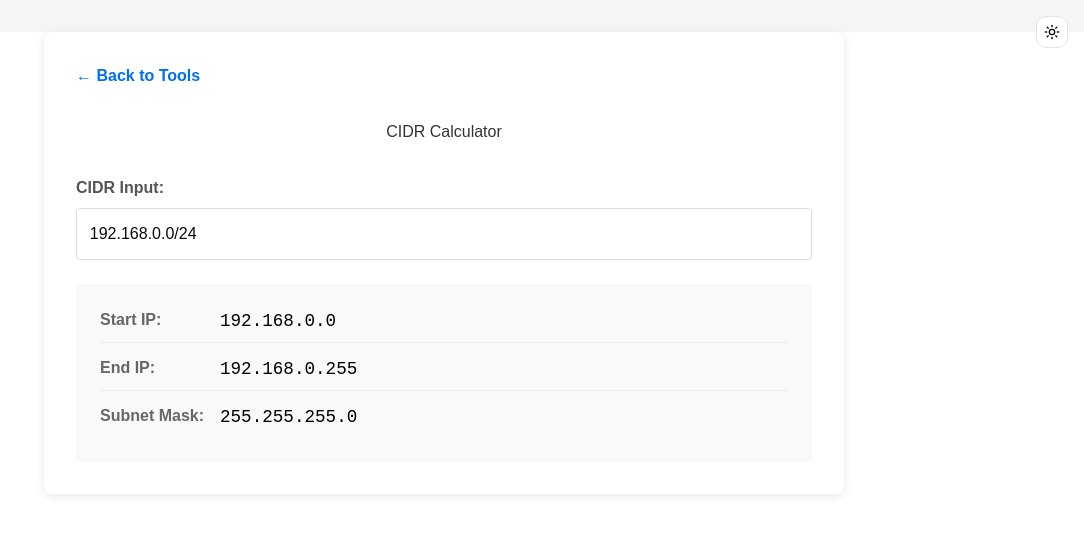
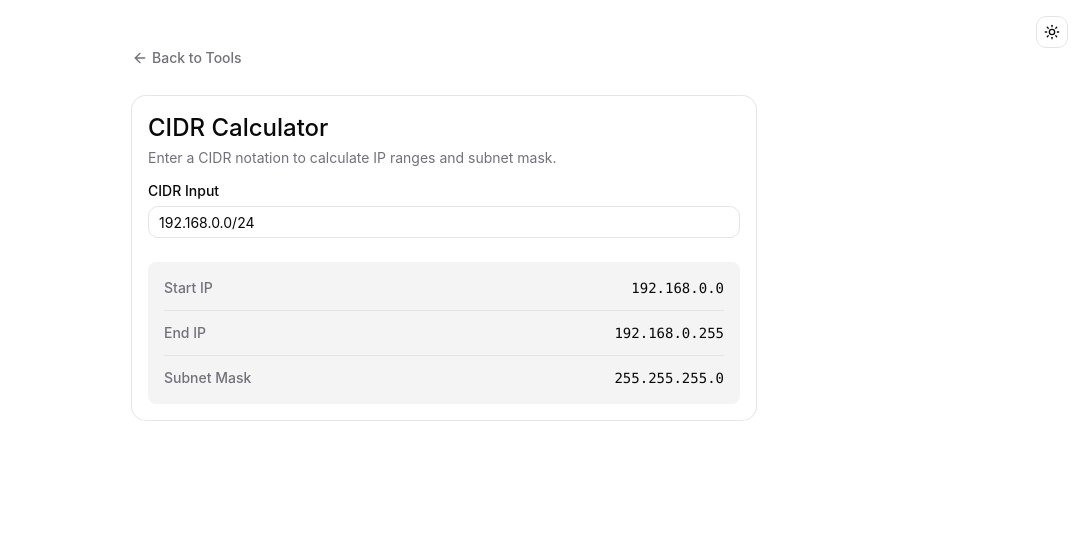
Before and after one commit to orykr/tool.ory.kr, a SvelteKit app in the folder frontend/: page /cidr in a window 1280 px wide. Shown: the top 534 px of the page, without its empty margins (196-1280 px from the left). Built offline with nearby package versions, Linux system fonts and the light colour scheme.

Commit message:
refactor(cidr): migrate CIDR calculator to shadcn-svelte

```diff
--- a/frontend/src/routes/cidr/+page.svelte
+++ b/frontend/src/routes/cidr/+page.svelte
@@ -1,141 +1,65 @@
 <script lang="ts">
-    import { calculateCidrInfo } from '$lib/cidr';
+	import { calculateCidrInfo } from "$lib/cidr";
+	import * as Card from "$lib/components/ui/card/index.js";
+	import { Input } from "$lib/components/ui/input/index.js";
+	import { Label } from "$lib/components/ui/label/index.js";
+	import { Separator } from "$lib/components/ui/separator/index.js";
+	import ArrowLeft from "lucide-svelte/icons/arrow-left";
 
-    let inputCidr = '192.168.0.0/24';
-    let result = calculateCidrInfo(inputCidr);
-
-    function handleInput() {
-        result = calculateCidrInfo(inputCidr);
-    }
+	let inputCidr = $state("192.168.0.0/24");
+	let result = $derived(calculateCidrInfo(inputCidr));
 </script>
 
-<main>
-    <nav>
-        <a href="/">← Back to Tools</a>
+<main class="container mx-auto max-w-2xl px-6 py-12">
+	<nav class="mb-6">
+		<a
+			href="/"
+			class="text-muted-foreground hover:text-foreground inline-flex items-center gap-1 text-sm font-medium transition-colors"
+		>
+			<ArrowLeft class="h-4 w-4" />
+			Back to Tools
+		</a>
 	</nav>
-    <h1>CIDR Calculator</h1>
 
-    <div class="input-group">
-        <label for="cidr">CIDR Input:</label>
-        <input
-            id="cidr"
-            type="text"
-            bind:value={inputCidr}
-            on:input={handleInput}
-            placeholder="e.g. 192.168.0.0/24"
-        />
+	<Card.Root>
+		<Card.Header>
+			<Card.Title class="text-2xl">CIDR Calculator</Card.Title>
+			<Card.Description>
+				Enter a CIDR notation to calculate IP ranges and subnet mask.
+			</Card.Description>
+		</Card.Header>
+		<Card.Content class="space-y-6">
+			<div class="space-y-2">
+				<Label for="cidr">CIDR Input</Label>
+				<Input id="cidr" type="text" bind:value={inputCidr} placeholder="e.g. 192.168.0.0/24" />
 			</div>
 
 			{#if result.error}
-        <p class="error">{result.error}</p>
+				<div
+					class="border-destructive/50 bg-destructive/10 text-destructive rounded-md border p-4 text-center text-sm"
+				>
+					{result.error}
+				</div>
 			{:else}
-        <div class="results">
-            <div class="result-item">
-                <span class="label">Start IP:</span>
-                <span class="value">{result.startIp}</span>
+				<div class="bg-muted rounded-md p-4">
+					<dl class="space-y-3">
+						<div class="flex items-center justify-between">
+							<dt class="text-muted-foreground text-sm font-medium">Start IP</dt>
+							<dd class="font-mono text-sm">{result.startIp}</dd>
 						</div>
-            <div class="result-item">
-                <span class="label">End IP:</span>
-                <span class="value">{result.endIp}</span>
+						<Separator />
+						<div class="flex items-center justify-between">
+							<dt class="text-muted-foreground text-sm font-medium">End IP</dt>
+							<dd class="font-mono text-sm">{result.endIp}</dd>
 						</div>
-            <div class="result-item">
-                <span class="label">Subnet Mask:</span>
-                <span class="value">{result.subnetMask}</span>
+						<Separator />
+						<div class="flex items-center justify-between">
+							<dt class="text-muted-foreground text-sm font-medium">Subnet Mask</dt>
+							<dd class="font-mono text-sm">{result.subnetMask}</dd>
 						</div>
+					</dl>
 				</div>
 			{/if}
+		</Card.Content>
+	</Card.Root>
 </main>
-
-<style>
-    :global(body) {
-        margin: 0;
-        padding: 0;
-        font-family: sans-serif;
-        background-color: #f5f5f5;
-    }
-
-    main {
-        padding: 2rem;
-        max-width: 800px;
-        margin: 2rem auto;
-        background: white;
-        border-radius: 8px;
-        box-shadow: 0 2px 10px rgba(0,0,0,0.1);
-    }
-
-    nav {
-        margin-bottom: 2rem;
-    }
-
-    nav a {
-        text-decoration: none;
-        color: #0070f3;
-        font-weight: bold;
-    }
-
-    h1 {
-        text-align: center;
-        color: #333;
-        margin-bottom: 2rem;
-    }
-
-    .input-group {
-        display: flex;
-        flex-direction: column;
-        margin-bottom: 1.5rem;
-    }
-
-    label {
-        margin-bottom: 0.5rem;
-        font-weight: bold;
-        color: #555;
-    }
-
-    input {
-        padding: 0.8rem;
-        font-size: 1rem;
-        border: 1px solid #ddd;
-        border-radius: 4px;
-    }
-
-    .results {
-        background: #f9f9f9;
-        padding: 1.5rem;
-        border-radius: 4px;
-    }
-
-    .result-item {
-        display: flex;
-        justify-content: space-between;
-        margin-bottom: 0.8rem;
-        padding-bottom: 0.5rem;
-        border-bottom: 1px solid #eee;
-    }
-
-    .result-item:last-child {
-        border-bottom: none;
-        margin-bottom: 0;
-    }
-
-    .label {
-        font-weight: bold;
-        color: #666;
-        width: 120px;
-    }
-
-    .value {
-        font-family: monospace;
-        font-size: 1.1rem;
-        color: #000;
-        flex: 1;
-        text-align: left;
-    }
-
-    .error {
-        color: #d32f2f;
-        background: #ffebee;
-        padding: 1rem;
-        border-radius: 4px;
-        text-align: center;
-    }
-</style>
```
Lines whose indentation alone changed are shown as unchanged.
